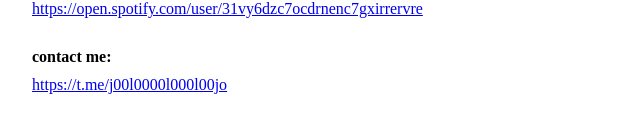
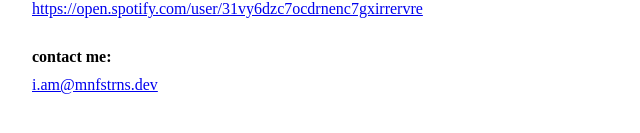
Before and after one commit to meinefinsternis/personal.page, a Next.js app: page / in a window 1280 px wide. Shown: the part 283-416 px from the top of the page, without its empty margins (0-640 px from the left). Built offline with nearby package versions, Linux system fonts and the light colour scheme.

Commit message:
feat: update contact section

```diff
--- a/src/app/page.tsx
+++ b/src/app/page.tsx
@@ -63,13 +63,7 @@ export default function Home() {
         </section>
         <section>
           <h2>contact me:</h2>
-          <a
-            href="https://t.me/j00l0000l000l00jo"
-            rel="me noopener noreferrer"
-            target="_blank"
-          >
-            https://t.me/j00l0000l000l00jo
-          </a>
+          <a href="mailto:i.am@mnfstrns.dev">i.am@mnfstrns.dev</a>
         </section>
       </main>
     </>
```
